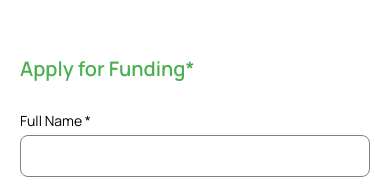
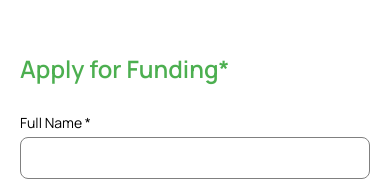
Before and after one commit to Olorunwa-web/AgriNex-app, a React (Vite) app: page /applyfunding in a window 390 px wide. Shown: the part 102-283 px from the top of the page. Built offline with nearby package versions, Linux system fonts and the light colour scheme.

Commit message:
first commit

```diff
--- a/src/pages/Funding.jsx
+++ b/src/pages/Funding.jsx
@@ -69,7 +69,7 @@ const Funding = () => {
                 <div className = ' bg-white  mx-5 my-10 md:my-0 md:mx-0 max-w-lg w-full'>
                     <div className = 'borde border-[#808080]'>
                         <div className = 'flex  py-3 justify-between items-center'>
-                             <h2 className="text-xl text-[#4CAF50] font-semibold ">Apply for Funding*</h2>
+                             <h2 className="md:text-xl text-2xl  text-[#4CAF50] font-semibold ">Apply for Funding*</h2>
                         </div>
                     </div>
                     <div className = 'px- py-4'>
```
